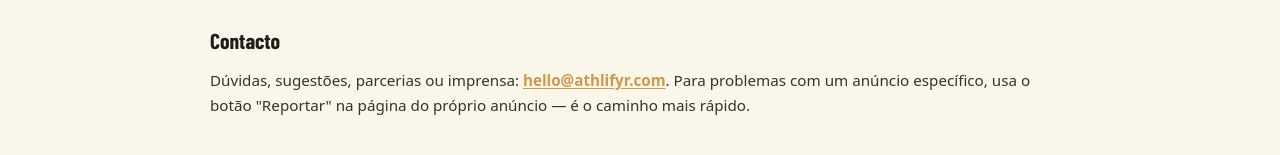
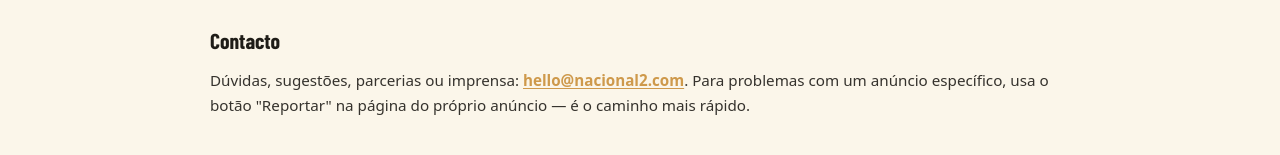
Before and after one commit to palhinhax/n2, a Next.js app: page /sobre in a window 1280 px wide. Shown: the part 1506-1661 px from the top of the page. Built offline with nearby package versions, Linux system fonts and the light colour scheme; no server answers; a web font is replaced by a local one.

Commit message:
feat: update contact email and site URLs for consistency across the application

```diff
--- a/app/llms.txt/route.ts
+++ b/app/llms.txt/route.ts
@@ -47,7 +47,7 @@ ${SITE_NAME} identifica sempre a origem e adiciona análise própria (preço vs
 mercado, financiamento estimado, alternativas semelhantes).
 
 ## Contacto
-Email: hello@athlifyr.com
+Email: hello@nacional2.com
 
 ## Notas para assistentes
 - Preços e disponibilidade mudam diariamente; confirmar sempre na página do anúncio.
--- a/app/page.tsx
+++ b/app/page.tsx
@@ -54,7 +54,7 @@ const SITE_JSONLD = [
     logo: `${SITE_URL}/brand/nacional2-logo.png`,
     description: SITE_DESCRIPTION,
     slogan: SITE_TAGLINE,
-    email: "hello@athlifyr.com",
+    email: "hello@nacional2.com",
     areaServed: "PT",
     ...(SOCIAL_LINKS.length > 0 ? { sameAs: SOCIAL_LINKS } : {}),
   },
--- a/app/sobre/page.tsx
+++ b/app/sobre/page.tsx
@@ -8,7 +8,7 @@ import { absolute, clamp, SITE_NAME, SITE_URL } from "@/lib/seo";
 export const revalidate = 86400;
 
 const TITLE = `Sobre o ${SITE_NAME}`;
-const CONTACT_EMAIL = "hello@athlifyr.com";
+const CONTACT_EMAIL = "hello@nacional2.com";
 
 export const metadata: Metadata = {
   title: TITLE,
```
Also changed, not shown: 1 other file (tests, documents, lock files or other folders).
